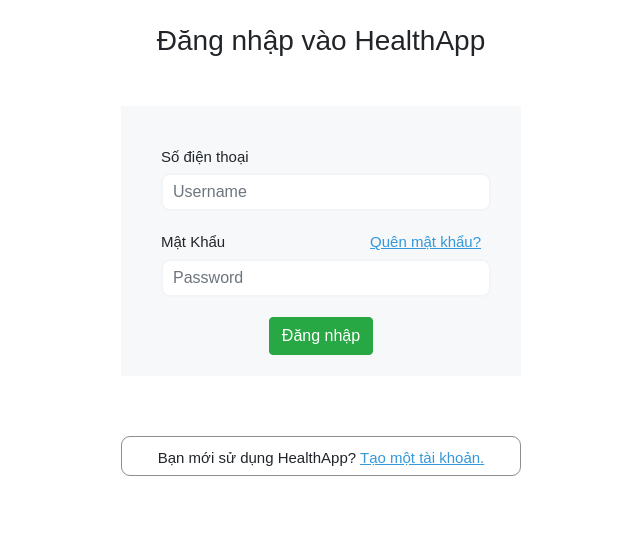
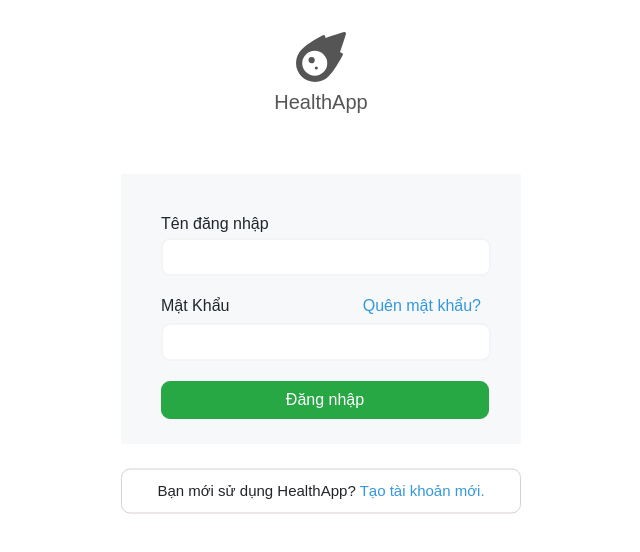
Before and after one commit to trinhvuduc/introSE-demo, a React (Create React App) app in the folder client/: page /login in a window 1280 px wide. Shown: the top 552 px of the page, without its empty margins (319-959 px from the left). Built offline with nearby package versions, Linux system fonts and the light colour scheme; no server answers.

Commit message:
Add logo in login page

```diff
--- a/client/src/components/auth/LoginForm.css
+++ b/client/src/components/auth/LoginForm.css
@@ -1,15 +1,15 @@
-body{
+body {
   margin: 0;
   padding: 0;
   font-family: sans-serif;
   background: #fff;
 }
 
-.box{
+.box {
   width: 400px;
   height: 270px;
   padding: 40px;
-    margin-top: 200px;
+  margin-top: 240px;
   position: absolute;
   top: 50%;
   left: 50%;
@@ -18,31 +18,30 @@
   text-align: center;
 }
 
-.text-1{
+.text-1 {
   float: left;
   margin-bottom: 5px;
 }
 
-.text-2{
+.text-2 {
   float: left;
   margin-bottom: 5px;
 }
 
-.text-3a{
+.text-3a {
   float: right;
   cursor: pointer;
   color: #3498db;
-    text-decoration: underline #3498db;
+  text-decoration: none #3498db;
 }
 
-.box input[type = 'text'],
-.box input[type = 'password']
-{
+.box input[type='text'],
+.box input[type='password'] {
   border: 0;
   width: 300px;
   background: none;
   background-color: #fff;
-    display: block;   /*xac dinh thanh phan hien thi theo hang doc lap */
+  display: block; /*xac dinh thanh phan hien thi theo hang doc lap */
   margin: 20px auto;
   text-align: left;
   border: 2px solid #f2f4f7;
@@ -54,15 +53,15 @@
   transition: 0.25s;
 }
 
-.newAccount{
-    /* margin-top:430px; */
+.newAccount {
+  margin-top: 415px;
   /* margin-left: 570px; */
   width: 400px;
-    height: 40px;
+  height: 45px;
   padding-top: 10px;
   text-align: center;
   position: absolute;
-    border: 1px solid  #8e8e8e;
+  border: 1px solid #d8d0d0;
   border-radius: 9px;
   transform: translate(-50%, -50%);
   background: #fff;
@@ -71,8 +70,18 @@
   left: 50%;
 }
 
-.newAccount span{
+.newAccount span {
   cursor: pointer;
   color: #3498db;
-    text-decoration: underline #3498db;
+  text-decoration: none #3498db;
 }
+
+.meteor {
+  height: 50px;
+  width: 50px;
+}
+
+.login {
+  width: 328px;
+  border-radius: 9px;
+}
--- a/client/src/components/auth/LoginForm.js
+++ b/client/src/components/auth/LoginForm.js
@@ -2,7 +2,9 @@
 import { useState, useContext } from 'react';
 import { AuthContext } from '../../contexts/authContext';
 import AlertMessage from './AlertMessage';
-import './LoginForm.css'
+import { FaMeteor } from 'react-icons/fa';
+
+import './LoginForm.css';
 
 const LoginForm = () => {
   // Context
@@ -40,45 +42,56 @@
       <Row>
         <Col />
         <Col md={6} xs={12} className='text-center mt-3'>
-          <h3 className='my-2'>Đăng nhập vào HealthApp</h3>
+          <div className='mt-3' style={{ color: '#565555' }}>
+            <FaMeteor className='meteor' />
+            <h5 className='mt-2'>HealthApp</h5>
+          </div>
+          <div
+            style={{
+              width: '400px',
+              marginLeft: '70px',
+              marginBottom: '-30px',
+              marginTop: '37px'
+            }}
+          >
+            <AlertMessage info={alert} />
+          </div>
           <div className='box'>
-            <h7 className='text-1'>Số điện thoại</h7>
-          <AlertMessage info={alert} />
+            <h6 className='text-1'>Tên đăng nhập</h6>
+
             <Form onSubmit={onLogin}>
               <Form.Group>
                 <Form.Control
                   type='text'
-                placeholder='Username'
                   name='username'
                   required
                   value={username}
                   onChange={onChangeLoginForm}
                 />
               </Form.Group>
-             <h7 className='text-2'>Mật Khẩu</h7>
-             <h7 className='text-3a'>Quên mật khẩu?</h7>
+              <h6 className='text-2'>Mật Khẩu</h6>
+              <h6 className='text-3a'>Quên mật khẩu?</h6>
               <Form.Group>
                 <Form.Control
                   type='password'
-                placeholder='Password'
                   name='password'
                   required
                   value={password}
                   onChange={onChangeLoginForm}
                 />
               </Form.Group>
-            <Button variant='success' type='submit'>
+              <Button variant='success' type='submit' className='login'>
                 Đăng nhập
               </Button>
             </Form>
           </div>
-
+          <div className='newAccount'>
+            Bạn mới sử dụng HealthApp? <span>Tạo tài khoản mới.</span>
+          </div>
         </Col>
         <Col />
-        <div className='newAccount'>Bạn mới sử dụng HealthApp? <span>Tạo một tài khoản.</span></div>
       </Row>
     </Container>
-
   );
 };
 
--- a/client/src/components/post/PostForm.js
+++ b/client/src/components/post/PostForm.js
@@ -63,7 +63,22 @@
     try {
       const res = await addPost(newPost);
       if (res.success) {
-        setPost({ ...newPost, title: '', content: '', week: '', note: '' });
+        setPost({
+          ...newPost,
+          title: '',
+          content: {
+            monday: '',
+            tuesday: '',
+            wednesday: '',
+            thursday: '',
+            friday: '',
+            saturday: '',
+            sunday: ''
+          },
+          week: '',
+          note: ''
+        });
+
         setAlert({ type: 'success', message: res.message });
         setTimeout(() => setAlert(null), 5000);
       } else {
--- a/client/src/views/Diet.js
+++ b/client/src/views/Diet.js
@@ -66,15 +66,13 @@
               custom
               onChange={onChangeDropDown}
             >
-              {posts.map((post) => (
               <option
                 value={post._id}
                 key={post._id}
                 onClick={onChangeDropDown}
               >
-                  Tuần {post.week}
+                Tuần {week}
               </option>
-              ))}
             </Form.Control>
             <p className='pt-2 pl-2' style={{ width: '319px' }}>
               Tiêu đề
```
Lines whose indentation alone changed are shown as unchanged.
